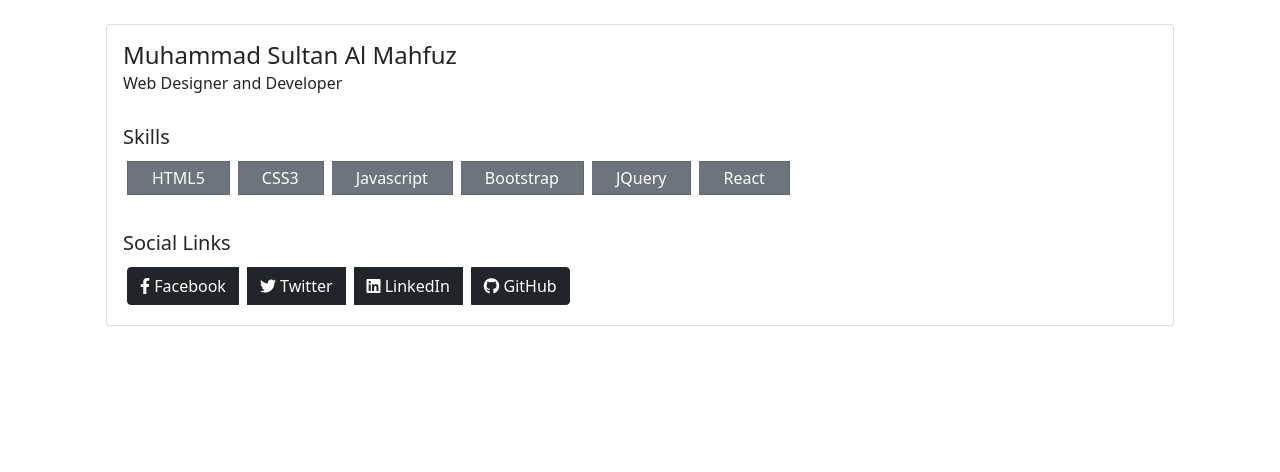
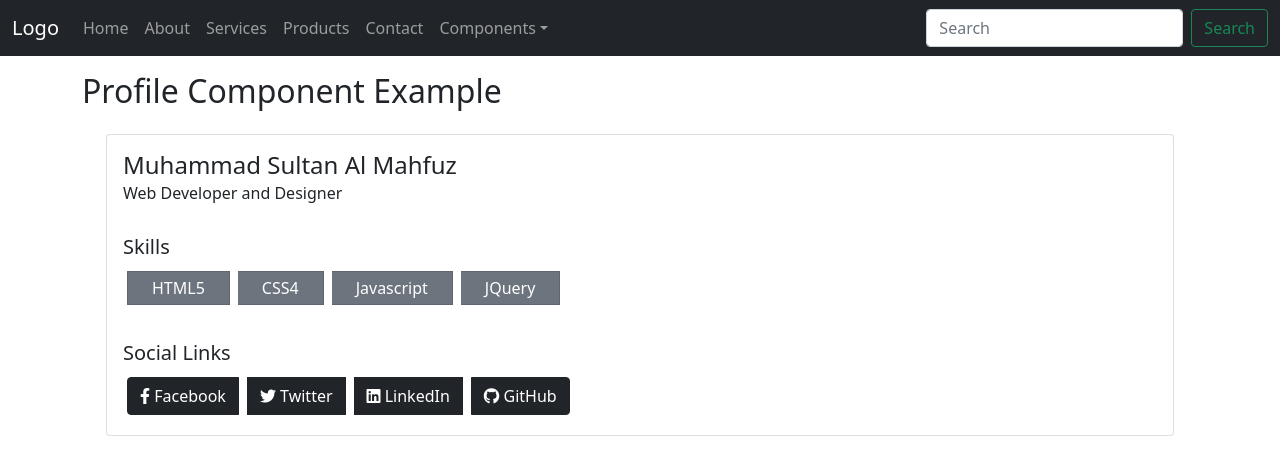
Before and after one commit to mahfuz225bd/react_practice, a React (Create React App) app: page /components/profile in a window 1280 px wide. Shown: the top 472 px of the page. Built offline with nearby package versions, Linux system fonts and the light colour scheme.

Commit message:
installed react-router-dom

```diff
--- a/package.json
+++ b/package.json
@@ -11,6 +11,7 @@
     "jquery": "^3.6.0",
     "react": "^17.0.2",
     "react-dom": "^17.0.2",
+    "react-router-dom": "^5.2.0",
     "react-scripts": "4.0.3",
     "web-vitals": "^1.0.1"
   },
--- a/src/App.js
+++ b/src/App.js
@@ -1,41 +1,82 @@
+import React from "react";
+import {
+  BrowserRouter as Router,
+  Switch,
+  Route,
+  Link
+} from "react-router-dom";
+
 import "./App.css";
 
 import Profile from "./components/Profile/Profile";
-
-const skills = ["HTML5", "CSS3", "Javascript", "Bootstrap", "JQuery", "React"]
+import Header from "./layout/Header/Header";
 
 const socialLinks = [
   {
-    icon: 'fab fa-facebook-f',
-    url: '',
-    label: 'Facebook'
+    icon: "fab fa-facebook-f",
+    url: "",
+    label: "Facebook",
   },
   {
-    icon: 'fab fa-twitter',
-    url: '',
-    label: 'Twitter'
+    icon: "fab fa-twitter",
+    url: "",
+    label: "Twitter",
   },
   {
-    icon: 'fab fa-linkedin',
-    url: '',
-    label: 'LinkedIn'
+    icon: "fab fa-linkedin",
+    url: "",
+    label: "LinkedIn",
   },
   {
-    icon: 'fab fa-github',
-    url: '',
-    label: 'GitHub'
+    icon: "fab fa-github",
+    url: "",
+    label: "GitHub",
+  },
+];
+
+class App extends React.Component {
+  render() {
+    return (
+      <>
+        <Header />
+        <Router>
+          <Switch>
+            {/* Pages */}
+            <Route exact path="/">
+              <Page title="Welcome" />
+            </Route>
+            <Route path="/about">
+              <Page title="About" />
+            </Route>
+            <Route path="/services">
+              <Page title="Services" />
+            </Route>
+            <Route path="/products">
+              <Page title="Products" />
+            </Route>
+            <Route path="/contact">
+              <Page title="Contact" />
+            </Route>
+            {/* Components */}
+            <Route path="/components/profile">
+              <Profile
+                name="Muhammad Sultan Al Mahfuz"
+                title="Web Developer and Designer"
+                skills={["HTML5", "CSS4", "Javascript", "JQuery"]}
+                socialLinks={socialLinks}
+              />
+            </Route>
+          </Switch>
+        </Router>
+      </>
+    );
   }
-]
+}
 
-function App() {
+function Page(props) {
   return (
-    <div>
-      <Profile
-        name="Muhammad Sultan Al Mahfuz"
-        title="Web Designer and Developer"
-        skills={skills}
-        socialLinks={socialLinks}
-      />
+    <div className="container pt-3">
+      <h2>{props.title}</h2>
     </div>
   );
 }
--- a/src/components/Profile/Profile.js
+++ b/src/components/Profile/Profile.js
@@ -1,12 +1,13 @@
 import React from "react";
-import SocialLinks from "../SocialLinks/SocialLinks";
+import SocialLinks from "./SocialLinks/SocialLinks";
 import Skills from "./Skills/Skills";
 //import PropTypes from "prop-types";
 //import styles from './Profile.module.css';
 
 const Profile = (props) => {
   return (
-    <div className="container">
+    <div className="container pt-3">
+      <h2>Profile Component Example</h2>
       <div className="card m-4">
         <div className="card-body">
           <h4 className="card-title">{props.name}</h4>
--- /dev/null
+++ b/src/layout/Header/Header.js
@@ -0,0 +1,107 @@
+import React from "react";
+import PropTypes from "prop-types";
+import NavbarLinks from "./NavbarLinks/NavbarLinks";
+import Searchbar from "./Searchbar/Searchbar";
+
+const Brand = (props) => (
+  <a href="/" className="navbar-brand">
+    {props.name}
+  </a>
+);
+
+const TogglerButton = (props) => (
+  <button
+    className="navbar-toggler"
+    type="button"
+    data-bs-toggle="collapse"
+    data-bs-target={props.target}
+    aria-controls="navbarSupportedContent"
+    aria-expanded="false"
+    aria-label="Toggle navigation"
+  >
+    <span className="navbar-toggler-icon"></span>
+  </button>
+);
+
+const navLinks = [
+  {
+    href: '/',
+    label: 'Home'
+  },
+  {
+    href: '/about',
+    label: 'About'
+  },
+  {
+    href: '/services',
+    label: 'Services'
+  },
+  {
+    href: '/products',
+    label: 'Products'
+  },
+  {
+    href: '/contact',
+    label: 'Contact'
+  }
+]
+
+const dropDownLinks = [
+  {
+    href: '/components/profile',
+    label: 'Profile'
+  },
+  {
+    href: '#',
+    label: 'Navbar'
+  },
+  {
+    href: '#posts',
+    label: 'Posts'
+  },
+  {
+    href: '#youtube_search',
+    label: 'Youtube Search'
+  },
+  {
+    href: '#timer_app',
+    label: 'Timer App'
+  },
+  {
+    href: '#calculator',
+    label: 'Calculator'
+  },
+  {
+    href: '#event_handler',
+    label: 'Event Handler'
+  },
+  {
+    href: '#two_way_data_binding',
+    label: 'Two Way Data Binding'
+  },
+  {
+    href: '#select_input',
+    label: 'Select Input'
+  }
+]
+
+const Header = () => (
+  <>
+    <nav className="navbar navbar-expand-lg navbar-dark bg-dark">
+      <div className="container-fluid">
+        <Brand name="Logo" />
+        <TogglerButton target="#navbarSupportedContent" />
+        <div className="collapse navbar-collapse" id="navbarSupportedContent">
+          <NavbarLinks navLinks={navLinks} dropDown1Links={dropDownLinks} />
+          <Searchbar />
+        </div>
+      </div>
+    </nav>
+  </>
+);
+
+Header.propTypes = {};
+
+Header.defaultProps = {};
+
+export default Header;
--- /dev/null
+++ b/src/layout/Header/NavbarLinks/NavbarLinks.js
@@ -0,0 +1,53 @@
+import React from "react";
+import PropTypes from "prop-types";
+
+const DropDownLinks = (props) => (
+  <>
+    <a
+      class="nav-link dropdown-toggle"
+      href="#"
+      id={props.id}
+      role="button"
+      data-bs-toggle="dropdown"
+      aria-expanded="false"
+    >
+      {props.label}
+    </a>
+    <ul class="dropdown-menu" aria-labelledby={props.id}>
+      {props.dropDownLinks.map((dropDownLink) => (
+        <li>
+          <a class="dropdown-item" href={dropDownLink.href}>
+            {dropDownLink.label}
+          </a>
+        </li>
+      ))}
+    </ul>
+  </>
+);
+
+const NavbarLinks = (props) => (
+  <>
+    <ul className="navbar-nav me-auto mb-2 mb-lg-0">
+      {props.navLinks.map((navLink) => (
+        <li className="nav-item">
+          <a className="nav-link" href={navLink.href}>
+            {navLink.label}
+          </a>
+        </li>
+      ))}
+      <li className="nav-item dropdown">
+        <DropDownLinks
+          id="navbarDropdown"
+          label="Components"
+          dropDownLinks={props.dropDown1Links}
+        />
+      </li>
+    </ul>
+  </>
+);
+
+NavbarLinks.propTypes = {};
+
+NavbarLinks.defaultProps = {};
+
+export default NavbarLinks;
--- /dev/null
+++ b/src/layout/Header/Searchbar/Searchbar.js
@@ -0,0 +1,18 @@
+import React from 'react';
+import PropTypes from 'prop-types';
+
+
+const Searchbar = () => (
+  <>
+    <form className="d-flex">
+      <input className="form-control me-2" type="search" placeholder="Search" aria-label="Search" />
+      <button className="btn btn-outline-success" type="submit">Search</button>
+    </form>
+  </>
+);
+
+Searchbar.propTypes = {};
+
+Searchbar.defaultProps = {};
+
+export default Searchbar;
```
Also changed, not shown: src/components/Profile/SocialLinks/SocialLinks.js (renamed from src/components/SocialLinks/SocialLinks.js), src/components/Profile/SocialLinks/SocialLinks.module.css (renamed from src/components/SocialLinks/SocialLinks.module.css), 1 other file (tests, documents, lock files or other folders).
